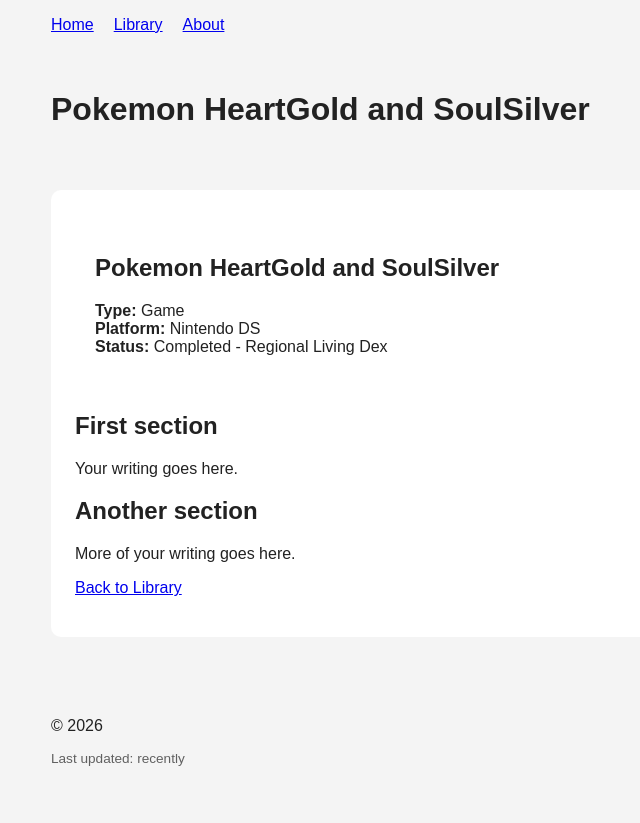
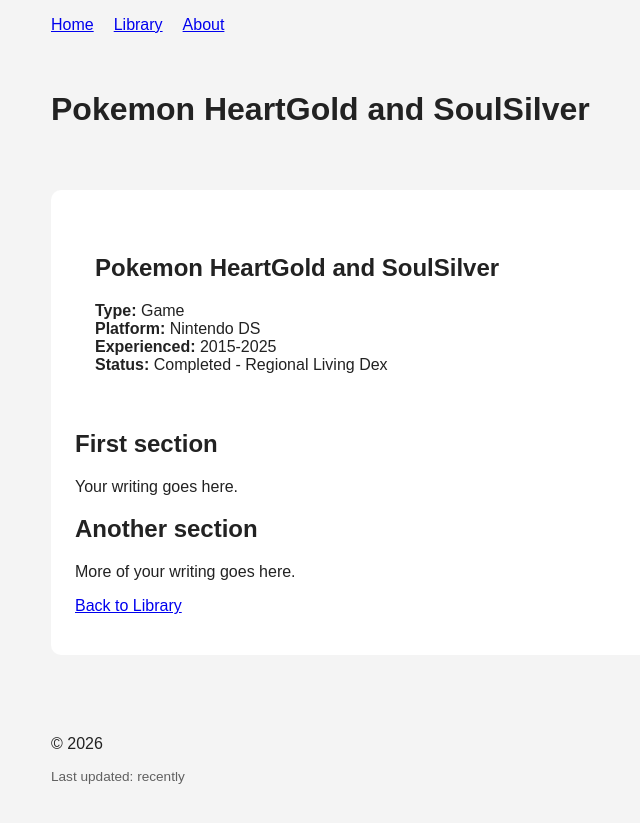
Before and after one commit to MeleeCloud/meleecloud.github.io, a Jekyll site: the page built from _entries/pokemon-hgss.md, in a window 1280 px wide. Shown: the top 823 px of the page, without its empty margins (139-779 px from the left). Built offline with Jekyll 4.4.1, drawn with Linux system fonts in a browser that asks for light colours.

Commit message:
Update pokemon-hgss.md

```diff
--- a/_entries/pokemon-hgss.md
+++ b/_entries/pokemon-hgss.md
@@ -2,7 +2,8 @@
 title: Pokemon HeartGold and SoulSilver
 media_type: Game
 platform: Nintendo DS
-year_experienced:
+year_experienced: "2015-2025"
+sort_year: 2025
 status: Completed - Regional Living Dex
 summary: The most cherished game in my memories.
 spine_image:
```
